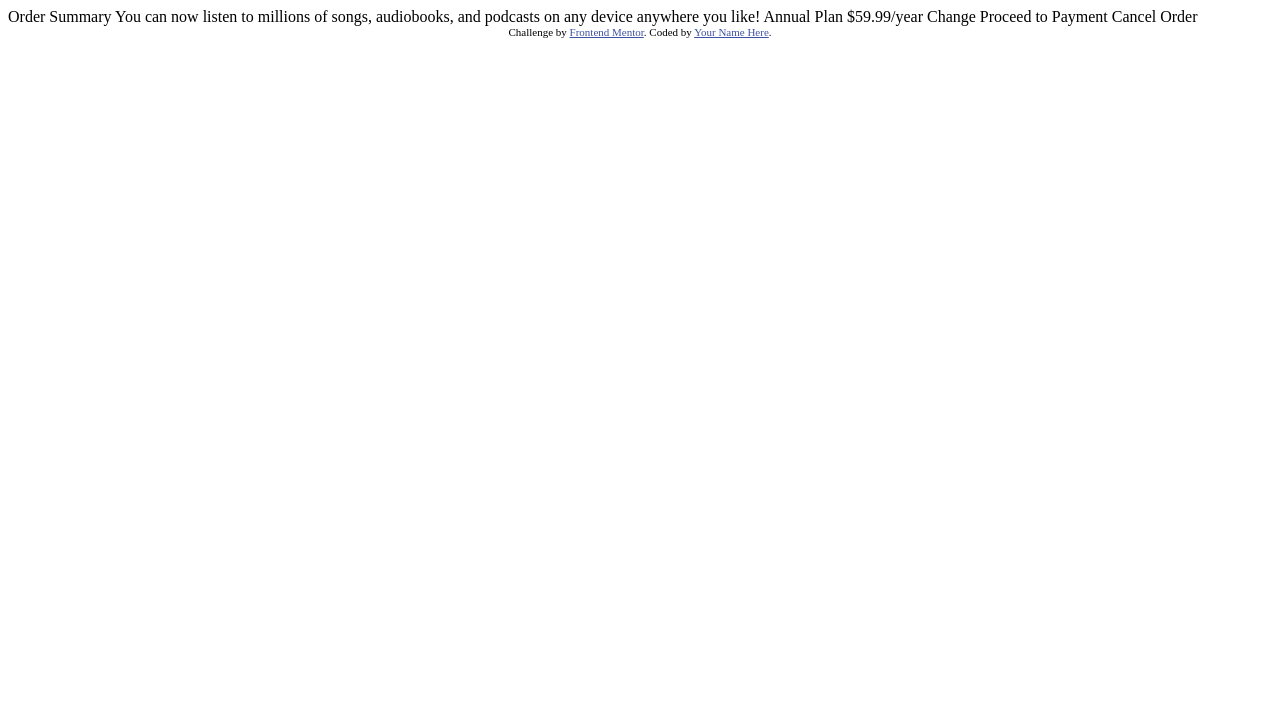
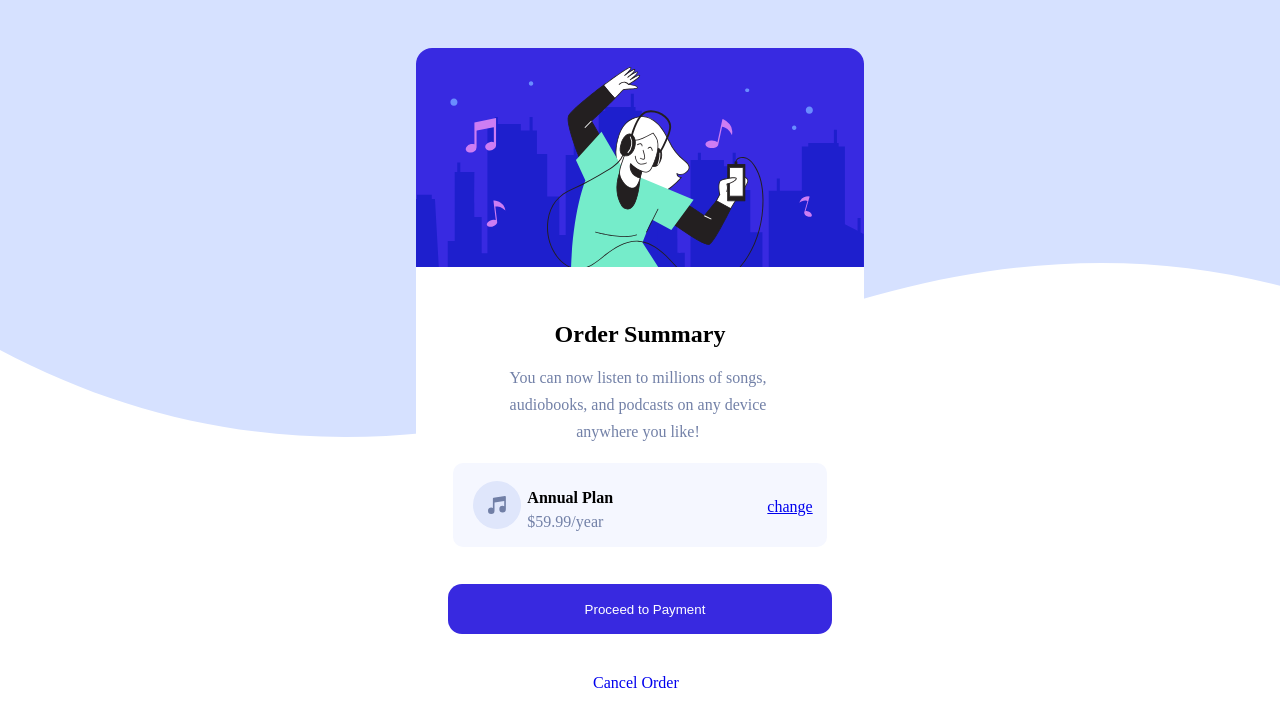
Before and after one commit to Edizoppo/Order-summary-component, a plain HTML site: page index.html in a window 1280 px wide. Drawn offline with Linux system fonts and the light colour scheme.

Commit message:
finalei o projeto

```diff
--- /dev/null
+++ b/css/global.css
@@ -0,0 +1,122 @@
+*{
+    margin: 0;
+    padding: 0;
+    box-sizing: border-box;
+}
+
+body{
+    min-height: 100vh;
+    display: grid;
+    place-content: center;
+    background-image: url(../images/pattern-background-desktop.svg);
+    background-repeat: no-repeat;
+    color: hsl(224, 23%, 55%);
+    }
+
+    .container{
+    position: relative;
+    border-radius: 1rem;
+    background-color:white;
+    width: 28rem;
+    height: 44rem;
+    }
+
+    .container img{
+    width: 100%;
+    border-top-left-radius: 1rem;
+    border-top-right-radius: 1rem;
+
+    }
+
+    .container h2{
+    color:black;
+    text-align: center;
+    padding: 1rem;
+    margin-top: 34px;
+    }
+
+    .paragrafo {
+      width: 300px;
+      margin-left: 72px;
+    }
+
+
+    .paragrafo p{
+    text-align: center;
+    line-height: 1.7rem;
+    height: 62px;
+
+    }
+
+
+    .box{
+    display: flex;
+    justify-content: center;
+    background-color:hsl(225, 100%, 98%);
+    margin: 37px;
+    height: 84px;
+    border-radius: 10px;
+    }
+
+    .span{
+    margin-top: 35px;
+    }
+
+    .musica{
+    display: flex ;
+    width: 300px;
+    }
+
+    .musica_1{
+    justify-content: center;
+    display: flex;
+    width: 60px;
+    height: 60px;
+    padding: 6px;
+    margin-top: 12px;
+
+}
+
+   .paragrafo_1{
+    margin-top: 23px;
+    width: 6rem;
+    line-height: 24px;
+    color: black;
+
+}
+
+.paragrafo_1  .valor{
+    color:hsl(224, 23%, 55%);
+}
+
+.button button{
+   display: flex;
+   justify-content: center;
+   height: 50px;
+   border-radius: 14px;
+   width: 384px;
+   padding-left: 10px;
+   text-align: center;
+   padding-top: 18px;
+   background-color: hsl(245, 75%, 52%);
+   border: none;
+   color: white;
+}
+
+.button{
+    padding-left: 32px;
+}
+
+.cancel{
+    text-decoration: none;
+    margin: 40px;
+    padding-left: 105px;
+}
+
+.cancelOrder{
+    text-decoration: none;
+}
+
+.plano{
+    margin-top: 35px;
+}
--- a/index.html
+++ b/index.html
@@ -5,33 +5,69 @@
   <meta name="viewport" content="width=device-width, initial-scale=1.0"> <!-- displays site properly based on user's device -->
 
   <link rel="icon" type="image/png" sizes="32x32" href="./images/favicon-32x32.png">
-
+  <link rel="stylesheet" href="css/global.css">
+  <link rel="stylesheet" href="css/style.css">
   <title>Frontend Mentor | Order summary card</title>
 
   <!-- Feel free to remove these styles or customise in your own stylesheet 👍 -->
-  <style>
-    .attribution { font-size: 11px; text-align: center; }
-    .attribution a { color: hsl(228, 45%, 44%); }
-  </style>
-</head>
+
 <body>
 
-  Order Summary
+  <div class="container">
+    <img src="images/illustration-hero.svg" alt="">
+       <h2> <b>Order Summary</b></h2>
 
-  You can now listen to millions of songs, audiobooks, and podcasts on any
-  device anywhere you like!
+  <div class="paragrafo">
+    <p>You can now listen to millions of songs, audiobooks, and podcasts on any
+      device anywhere you like!</p>
+  </div>
 
-  Annual Plan
-  $59.99/year
+    <div class="box">
 
-  Change
+      <div class="musica">
 
-  Proceed to Payment
-  Cancel Order
+        <div class="musica_1">
+          <img src="images/icon-music.svg" alt="">
 
-  <div class="attribution">
-    Challenge by <a href="https://www.frontendmentor.io?ref=challenge" target="_blank">Frontend Mentor</a>.
-    Coded by <a href="#">Your Name Here</a>.
-  </div>
+        </div>
+
+        <div class="paragrafo_1">
+          <p><b>Annual Plan</b></p>
+
+
+            <p class="valor">$59.99/year</p>
+
+
+        </div>
+
+
+      </div>
+
+      <div class="plano">
+        <a href="#">change</a>
+
+      </div>
+
+      </div>
+      <div class="button">
+        <button>
+          Proceed to Payment
+        </button>
+
+      <div class="cancel">
+        <a href ="#" class="cancelOrder">
+          Cancel Order
+         </a>
+      </div>
+
+
+
+
+
+
+
+
+
+
 </body>
 </html>
```
